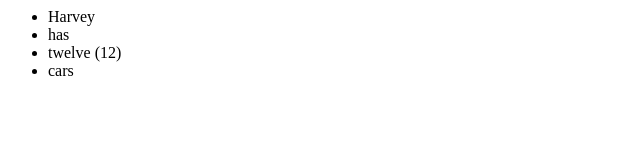
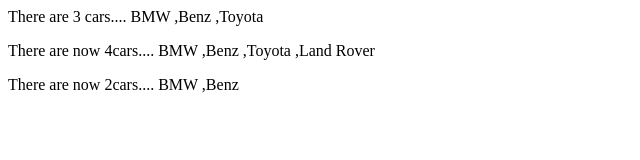
Before and after one commit to belindamapedza/javascript, a plain HTML site: page js.html in a window 1280 px wide. Shown: the whole page, without its empty margins (0-640 px from the left). Drawn offline with Linux system fonts and the light colour scheme.

Commit message:
push and pop
we used push and pop to add  and subtract elements at the end of an array

```diff
--- a/js.html
+++ b/js.html
@@ -4,11 +4,10 @@
   </head>
 
     <body>
-    <script>
-      var things = [23, "cars ", "Harvey", 11];
-      things.push("twelve ");
-      document.write("<ul>" + "<li>" + things[2] +"</li>" + "<li>" + "has" + "</li>" +"<li>"  + things[4] +"("+(things[0] - things[3])+")"+"</li>" + "<li>" + things[1] + "</li>" + "</ul>");
-
+      <p id="demo"></p>
+      <p id="rov"></p>
+      <p id="maz"></p>
+    <script src="pop.js">
     </script>
     </body>
   </html>
--- /dev/null
+++ b/pop.js
@@ -0,0 +1,10 @@
+var cars = ["BMW ", "Benz ", "Toyota "];
+document.getElementById("demo").innerHTML="There are " + cars.length + " cars.... " + cars.toString();
+
+cars.push("Land Rover ");
+document.getElementById("rov").innerHTML= "There are now " + cars.length + "cars.... " + cars.toString();
+
+cars.pop();
+document.getElementById("maz").innerHTML="There are now " + cars.length + "cars.... " + cars.toString();
+cars.pop();
+document.getElementById("maz").innerHTML="There are now " + cars.length + "cars.... " + cars.toString();
```
